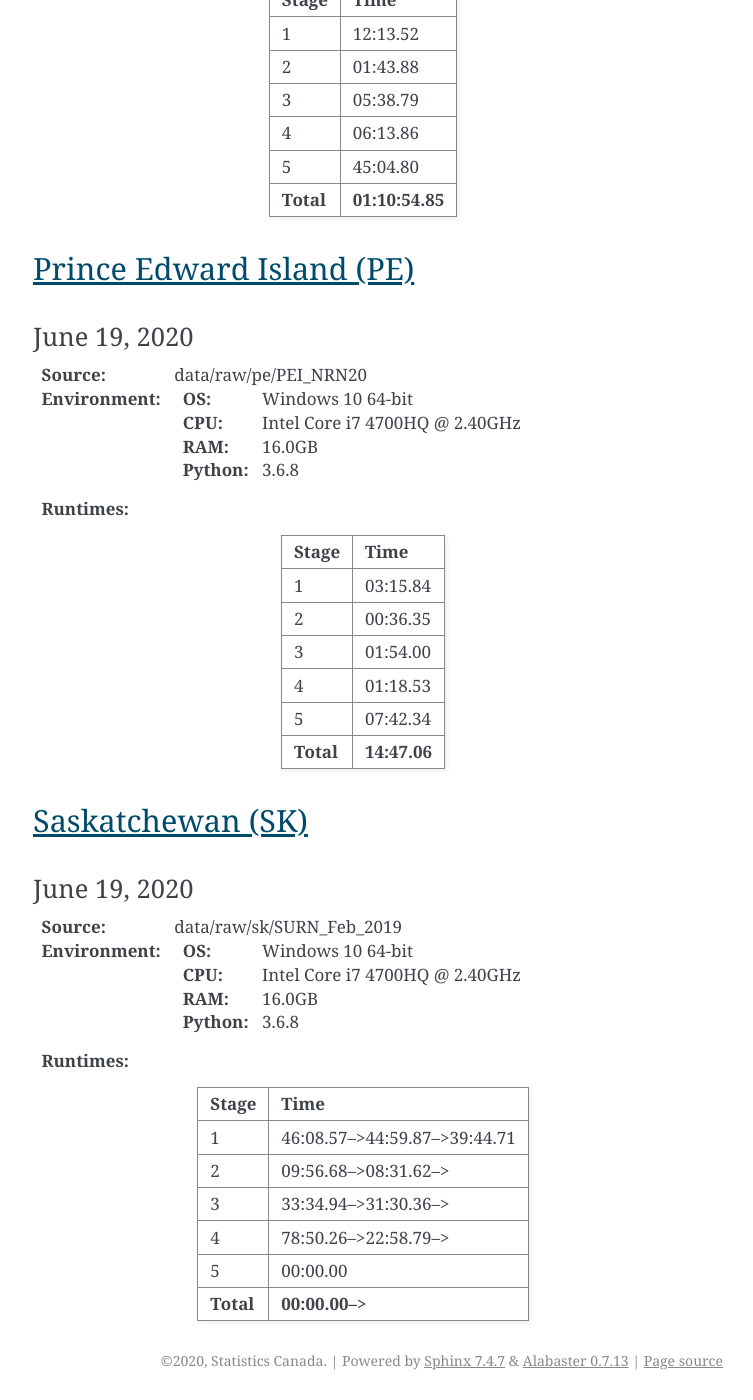
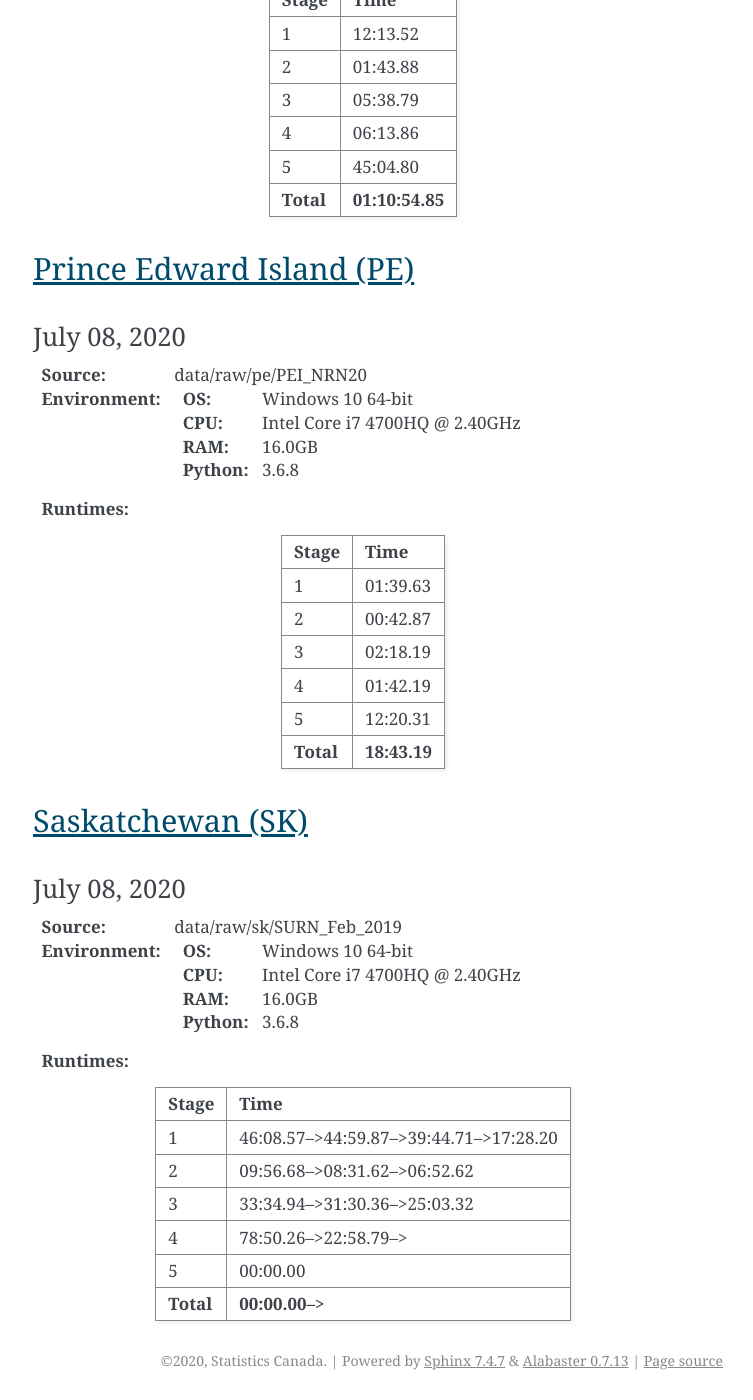
Before and after one commit to StatCan/egp-crn, a Sphinx documentation site: the page built from docs/run_times.rst, in a window 1280 px wide and 1400 px high, scrolled down 607 px. Shown: the whole window, without its empty margins (387-1140 px from the left). Built offline with Sphinx 7.4.7, drawn with Linux system fonts in a browser that asks for light colours; some of the changed text lies outside the part shown.

```diff
--- a/docs/run_times.rst
+++ b/docs/run_times.rst
@@ -34,7 +34,7 @@ Stage      Time
 Prince Edward Island (PE)
 =========================
 
-June 19, 2020
+July 08, 2020
 -------------
 
 :Source: data/raw/pe/PEI_NRN20
@@ -48,19 +48,19 @@ June 19, 2020
 =========  ====
 Stage      Time
 =========  ====
-1          03:15.84
-2          00:36.35
-3          01:54.00
-4          01:18.53
-5          07:42.34
+1          01:39.63
+2          00:42.87
+3          02:18.19
+4          01:42.19
+5          12:20.31
 ---------  ----
-**Total**  **14:47.06**
+**Total**  **18:43.19**
 =========  ====
 
 Saskatchewan (SK)
 =================
 
-June 19, 2020
+July 08, 2020
 -------------
 
 :Source: data/raw/sk/SURN_Feb_2019
@@ -74,9 +74,9 @@ June 19, 2020
 =========  ====
 Stage      Time
 =========  ====
-1          46:08.57-->44:59.87-->39:44.71
-2          09:56.68-->08:31.62-->
-3          33:34.94-->31:30.36-->
+1          46:08.57-->44:59.87-->39:44.71-->17:28.20
+2          09:56.68-->08:31.62-->06:52.62
+3          33:34.94-->31:30.36-->25:03.32
 4          78:50.26-->22:58.79-->
 5          00:00.00
 ---------  ----
```
Also changed, not shown: 2 other files.
